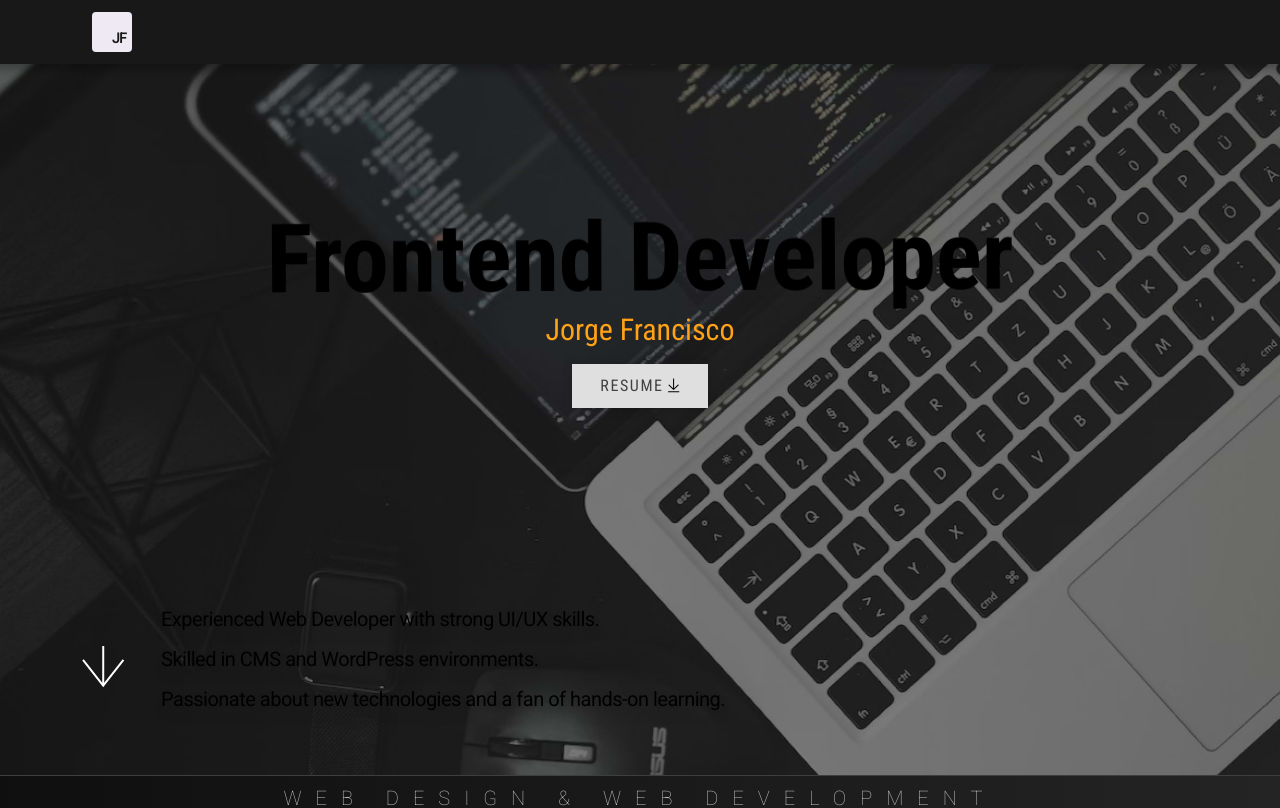
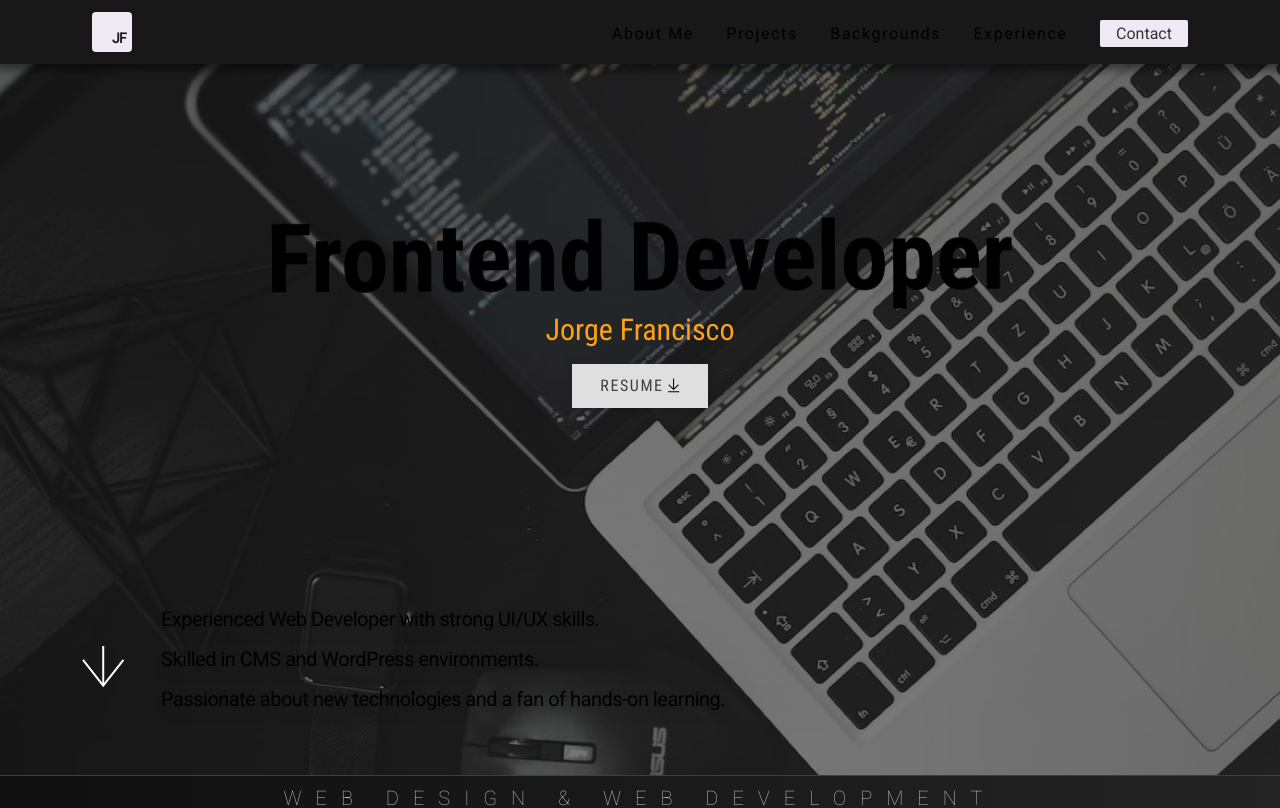
Before and after one commit to jor-g-r/portfolio-Jorge-Rondon, a Next.js app in the folder portfolio/: page / in a window 1280 px wide. Shown: the top 808 px of the page. Built offline with nearby package versions, Linux system fonts and the light colour scheme.

Commit message:
navbar desktop issues corrected, +sticky property

```diff
--- a/portfolio/src/app/components/Navbar.tsx
+++ b/portfolio/src/app/components/Navbar.tsx
@@ -1,5 +1,5 @@
 "use client";
-import {useState} from 'react';
+import {useState, useRef } from 'react';
 import Link from 'next/link';
 import {motion} from 'framer-motion';
 
@@ -39,9 +39,11 @@ const Navbar: React.FC<NavbarProps> = (props) => {
     setIsNavVisible((prevState) => !prevState);
   };
 
+
+
   return (
     <>
-      <nav className={`w-full md:px-7 z-40 bg-dark-900 shadow-nav-shadow`}>
+      <nav className={`w-full md:px-7 z-40 bg-dark-900 shadow-nav-shadow sticky top-0`}>
         <div className="container mx-auto">
 
 
@@ -56,7 +58,7 @@ const Navbar: React.FC<NavbarProps> = (props) => {
                 <h5 className={`group lg:text-sm text-lg font-bold ease-in duration-500 text-dark-900 bg-white-100
                               hover:bg-yellow-400 h-14 w-14  lg:h-10 lg:w-10 pr-[6px] p-1 flex items-end justify-end rounded tracking-tighter`}>
                   J
-                  <span className='group-hover:hidden group-hover:opacity-0 ease-in transition-opacity duration-500'>F</span>
+                  <span className='group-hover:hidden group-hover:opacity-0 ease-in duration-500'>F</span>
                   <span className='hidden group-hover:block opacity-0 group-hover:opacity-100 ease-in duration-500'>S</span>
                 </h5>
               </div>
@@ -88,14 +90,10 @@ const Navbar: React.FC<NavbarProps> = (props) => {
 
             <div className="lg:w-2/3 w-4/5 max-w-xl">
               <motion.ul className={`lg:flex  flex-col lg:flex-row
-                              pb-3 lg:pb-0 justify-between lg:gap-3 gap-y-2 pt-6 lg:pt-1 uppercase duration-300 ease-in transition-transform
+                              pb-3 lg:pb-0 justify-between lg:gap-3 gap-y-2 pt-6 lg:pt-1 uppercase lg:capitalize duration-300 ease-in transition-transform
                               ${ isNavVisible ? 'pt-6 flex   ' : 'pt-0 hidden' }`}
 
-                                initial={{ opacity: 0, maxHeight: 1 }} // Estado inicial (oculto)
-                                animate={{
-                                  opacity: isNavVisible ? 1 : 0,
-                                  maxHeight: isNavVisible ? 600 : 0, // Altura máxima cuando es visible
-                                }}
+
                                 transition={{ duration: .3, ease: "easeIn" }} // Configuración de la transición
                                >
 
@@ -107,6 +105,10 @@ const Navbar: React.FC<NavbarProps> = (props) => {
                   <Link className='bg-white-100 text-dark-600 px-4  py-1 rounded-sm hover:bg-primary duration-300 ease-in' href="#">Contact</Link>
                 </li>
               </motion.ul>
+
+
+
+
             </div>
 
 
--- a/portfolio/src/app/page.tsx
+++ b/portfolio/src/app/page.tsx
@@ -1,4 +1,4 @@
-import Image from 'next/image'
+
 import Navbar from './components/Navbar'
 import Hero from './components/Hero'
 
```
